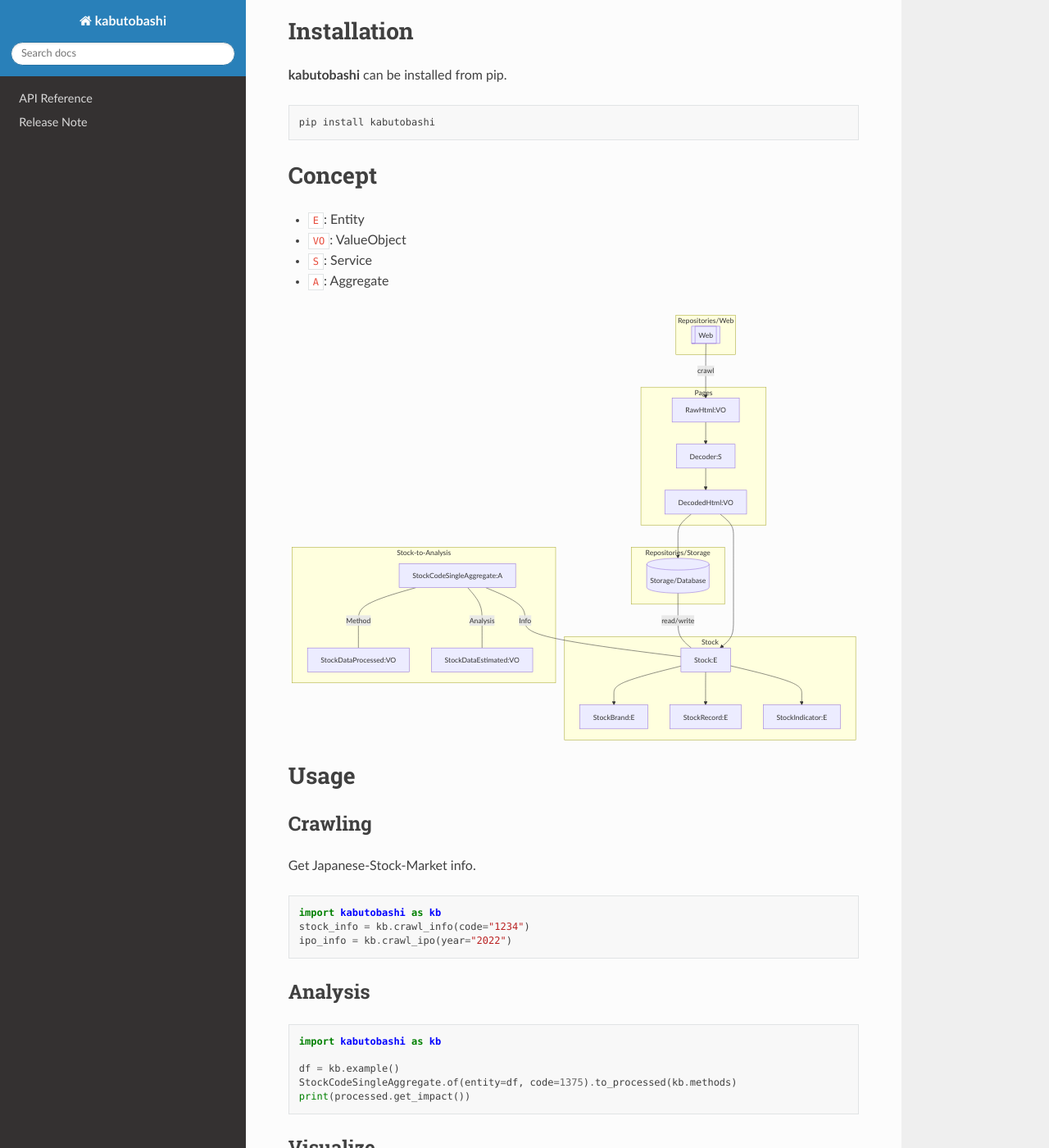
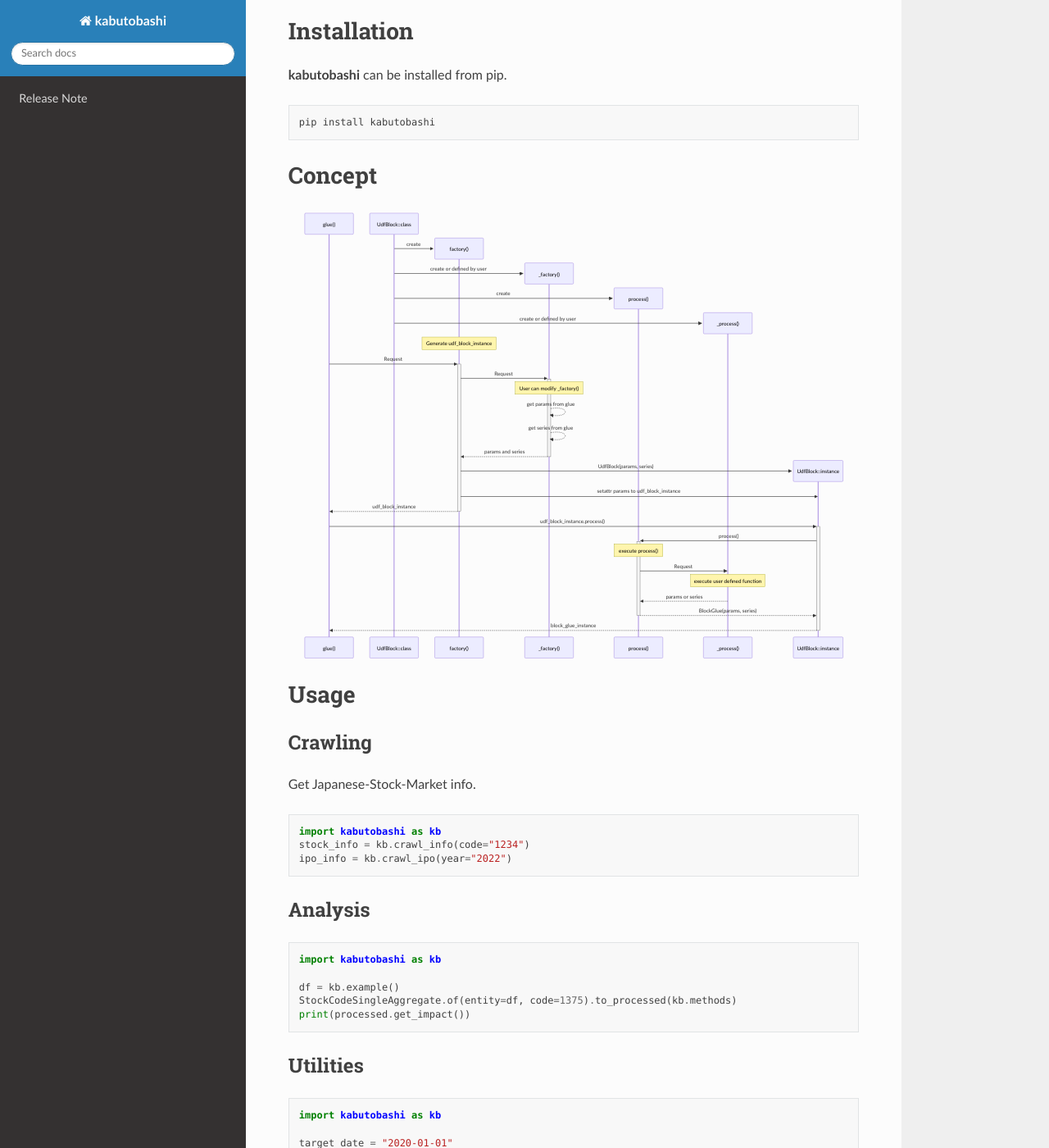
Before and after one commit to gsy0911/kabutobashi, a Sphinx documentation site: the page built from docs/index.rst, in a window 1280 px wide and 1400 px high, scrolled down 494 px. Shown: the whole window at 82% size. Built offline with Sphinx 7.4.7 and the Read the Docs theme 2.0.0, drawn with Linux system fonts in a browser that asks for light colours; some of the changed text lies outside the part shown.

Commit message:
update docs

```diff
--- a/docs/index.rst
+++ b/docs/index.rst
@@ -59,53 +59,40 @@ Installation
 Concept
 =======
 
-- ``E``: Entity
-- ``VO``: ValueObject
-- ``S``: Service
-- ``A``: Aggregate
 
 .. mermaid::
 
-   graph TD;
-     subgraph Stock
-       stock[Stock:E]
-       brand[StockBrand:E]
-       record[StockRecord:E]
-       indicator[StockIndicator:E]
+   sequenceDiagram
+      participant G as glue()
+      participant UC as UdfBlock::class
+      create participant S1 as factory()
+      UC->>S1: create
+      create participant S2 as _factory()
+      UC->>S2: create or defined by user
+      create participant P1 as process()
+      UC->>P1: create
+      create participant P2 as _process()
+      UC->>P2: create or defined by user
+      Note over S1: Generate udf_block_instance
+      G->>+S1: Request
+      S1->>+S2: Request
+      Note over S2: User can modify _factory()
+      S2-->>S2: get params from glue
+      S2-->>S2: get series from glue
+      S2-->>-S1: params and series
+      create participant UI as UdfBlock::instance
+      S1->>UI: UdfBlock(params, series)
+      S1->>UI: setattr params to udf_block_instance
+      S1-->>-G: udf_block_instance
+      G->>+UI: udf_block_instance.process()
+      UI->>+P1: process()
+      Note over P1: execute process()
+      P1->>P2: Request
+      Note over P2: execute user defined function
+      P2-->>P1: params or series
+      P1-->>-UI: BlockGlue(params, series)
+      UI-->>-G: block_glue_instance
 
-       stock --> brand
-       stock --> record
-       stock --> indicator
-     end
-
-     subgraph Stock-to-Analysis
-       aggregate[StockCodeSingleAggregate:A]
-       processed[StockDataProcessed:VO]
-       estimated[StockDataEstimated:VO]
-
-       aggregate --- |Info| stock
-       aggregate --- |Method| processed
-       aggregate --- |Analysis| estimated
-     end
-
-     subgraph Repositories/Storage
-       repositories[(Storage/Database)] --- | read/write | stock
-     end
-
-     subgraph Pages
-       raw_html[RawHtml:VO]
-       decoder[Decoder:S]
-       decoded_html[DecodedHtml:VO]
-
-       raw_html --> decoder
-       decoder --> decoded_html
-       decoded_html --> repositories
-       decoded_html --> stock
-     end
-
-     subgraph Repositories/Web
-       web[[Web]] --> | crawl | raw_html
-     end
 
 
 Usage
@@ -136,21 +123,6 @@ Analysis
 
 
 
-Visualize
----------
-
-
-You can use, but Not Completed Yet.
-
-.. code-block:: python
-
-    import kabutobashi as kb
-    df = kb.example()
-    sdp = StockCodeSingleAggregate.of(entity=df, code=1375).to_processed([kb.sma, kb.macd])
-    sdp.visualize()
-
-
-
 Utilities
 ---------
 
@@ -162,15 +134,6 @@ Utilities
     date_list = kb.get_past_n_days(target_date, n=40)
 
 
-For Users
-=========
-
-.. toctree::
-   :maxdepth: 2
-
-   sources/api
-
-
 Other
 =====
 
--- a/docs/requirements.txt
+++ b/docs/requirements.txt
@@ -1,12 +1,10 @@
 pandas
 jpholiday
 lxml
-requests
 beautifulsoup4
 kabutobashi
 myst_parser
 sphinxcontrib-mermaid
-injector
 sphinx_rtd_theme
 scipy
 pydantic
--- a/pyproject.toml
+++ b/pyproject.toml
@@ -11,7 +11,6 @@ keywords = ['stock']
 [tool.poetry.dependencies]
 python = ">=3.10,<3.13"
 pandas = "^2.2.2"
-requests = "^2.32.3"
 beautifulsoup4 = "^4.12.3"
 lxml = "^5.2.2"
 jpholiday = "^0.1.10"
```
Also changed, not shown: docs/sources/api.rst (deleted, +0 -27 lines), docs/sources/entity.rst (deleted, +0 -27 lines), docs/sources/method.rst (deleted, +0 -41 lines), docs/sources/release.md (+5 -0 lines), .readthedocs.yml, 1 other file.
